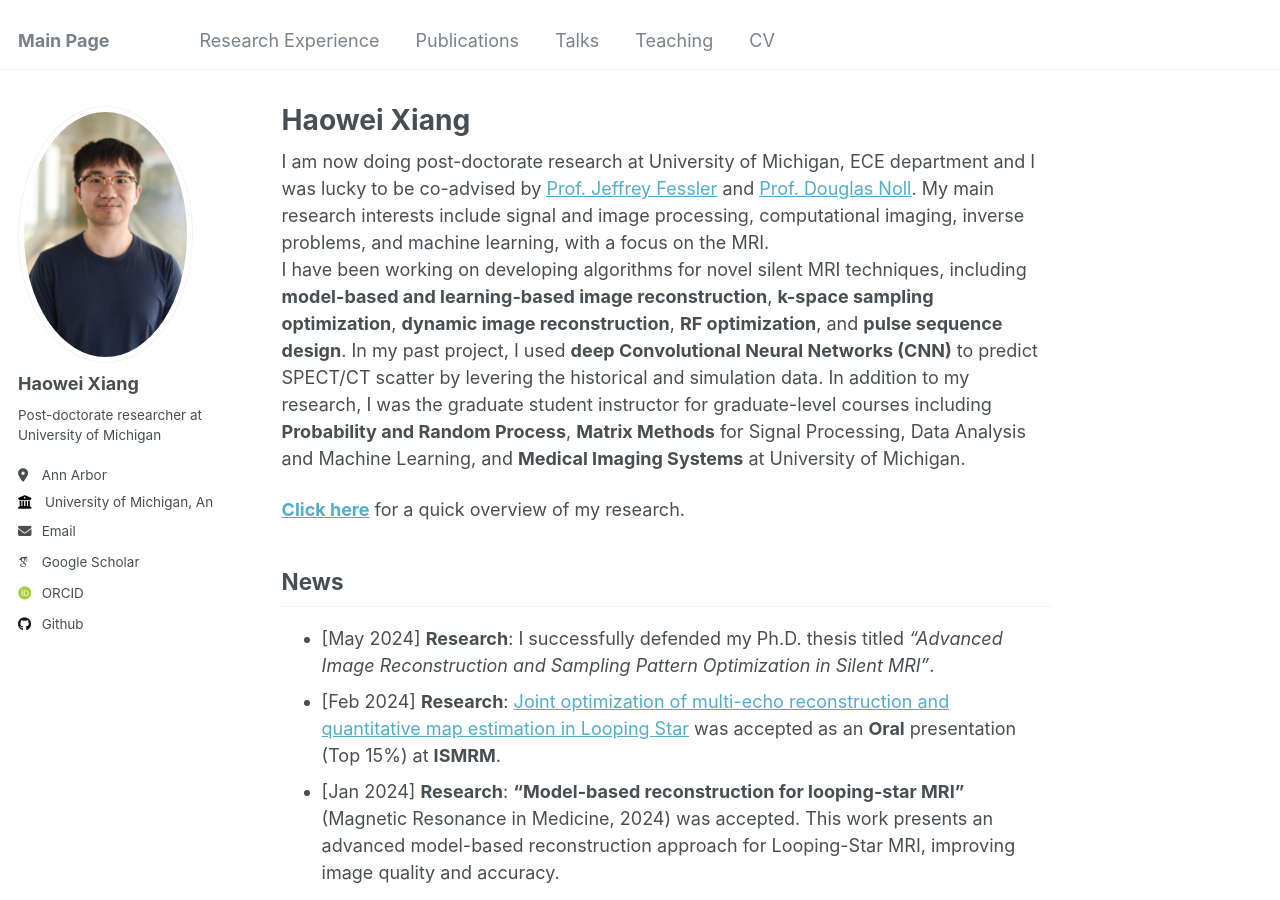
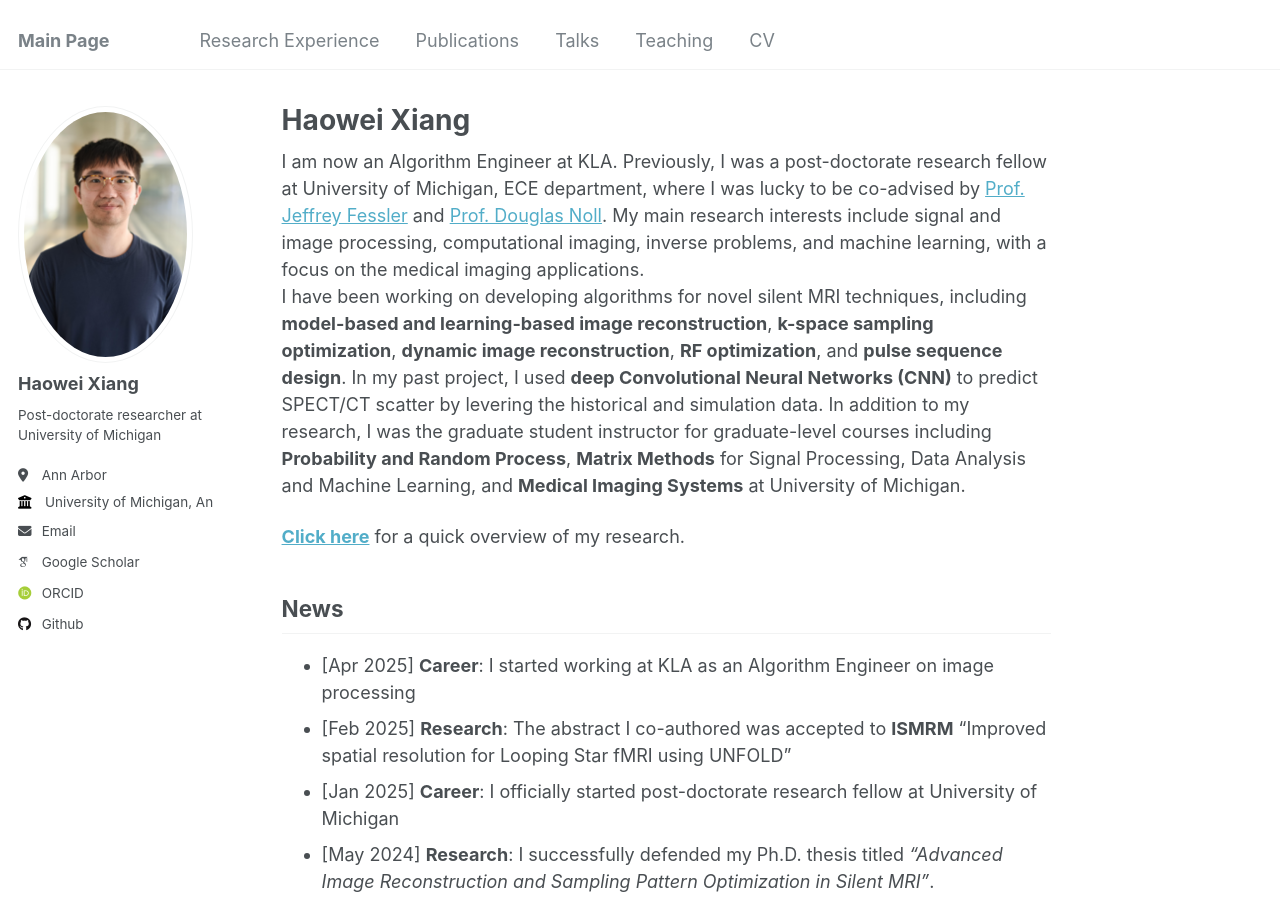
Before and after one commit to haoweix/haoweix.github.io, a Jekyll site: the page built from _pages/about.md, in a window 1280 px wide and 900 px high. Built offline with Jekyll 4.4.1, drawn with Linux system fonts in a browser that asks for light colours; some web fonts are replaced.

Commit message:
Update about.md

```diff
--- a/_pages/about.md
+++ b/_pages/about.md
@@ -7,7 +7,7 @@ redirect_from:
   - /about.html
 ---
 
-I am now doing post-doctorate research at University of Michigan, ECE department and I was lucky to be co-advised by [Prof. Jeffrey Fessler](https://web.eecs.umich.edu/~fessler/) and [Prof. Douglas Noll](https://nollresearch.engin.umich.edu/). My main research interests include signal and image processing, computational imaging, inverse problems, and machine learning, with a focus on the MRI.
+I am now an Algorithm Engineer at KLA. Previously, I was a post-doctorate research fellow at University of Michigan, ECE department, where I was lucky to be co-advised by [Prof. Jeffrey Fessler](https://web.eecs.umich.edu/~fessler/) and [Prof. Douglas Noll](https://nollresearch.engin.umich.edu/). My main research interests include signal and image processing, computational imaging, inverse problems, and machine learning, with a focus on the medical imaging applications.
 I have been working on developing algorithms for novel silent MRI techniques, including **model-based and learning-based image reconstruction**,
 **k-space sampling optimization**, **dynamic  image reconstruction**,
 **RF optimization**, and **pulse sequence design**.
@@ -18,6 +18,9 @@ including **Probability and Random Process**, **Matrix Methods** for Signal Proc
 [**Click here**](https://haoweix.github.io/research/) for a quick overview of my research.
 
 ## News
+- [Apr 2025] **Career**: I started working at KLA as an Algorithm Engineer on image processing
+- [Feb 2025] **Research**: The abstract I co-authored was accepted to **ISMRM** "Improved spatial resolution for Looping Star fMRI using UNFOLD"
+- [Jan 2025] **Career**: I officially started post-doctorate research fellow at University of Michigan
 - [May 2024] **Research**: I successfully defended my Ph.D. thesis titled *"Advanced Image Reconstruction and Sampling Pattern Optimization in Silent MRI"*.
 - [Feb 2024] **Research**: [Joint optimization of multi-echo reconstruction and quantitative map estimation in Looping Star](https://scholar.google.com/citations?view_op=view_citation&hl=en&user=yU4HYqgAAAAJ&sortby=pubdate&citation_for_view=yU4HYqgAAAAJ:Y0pCki6q_DkC) was accepted as an **Oral** presentation (Top 15%) at **ISMRM**.
 - [Jan 2024] **Research**: **"Model-based reconstruction for looping-star MRI"** (Magnetic Resonance in Medicine, 2024) was accepted. This work presents an advanced model-based reconstruction approach for Looping-Star MRI, improving image quality and accuracy.
```
